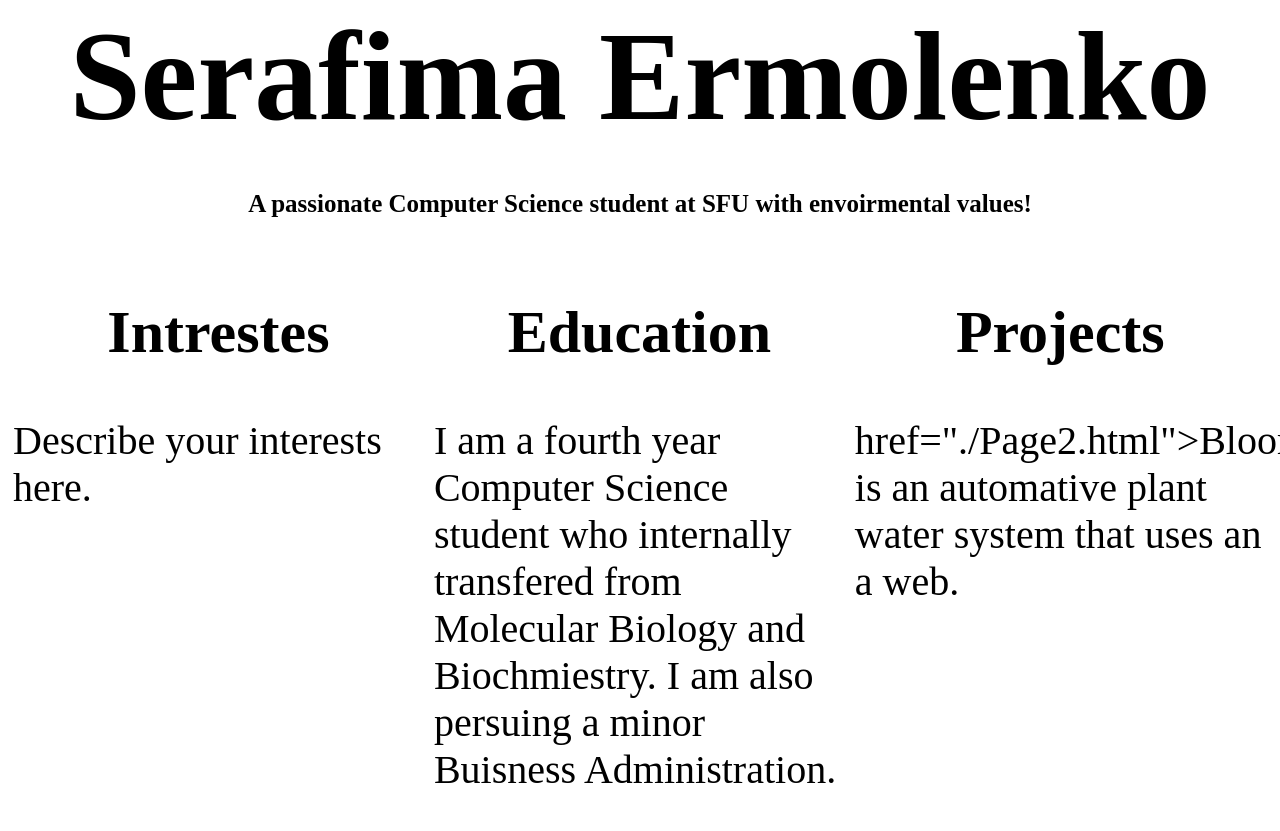
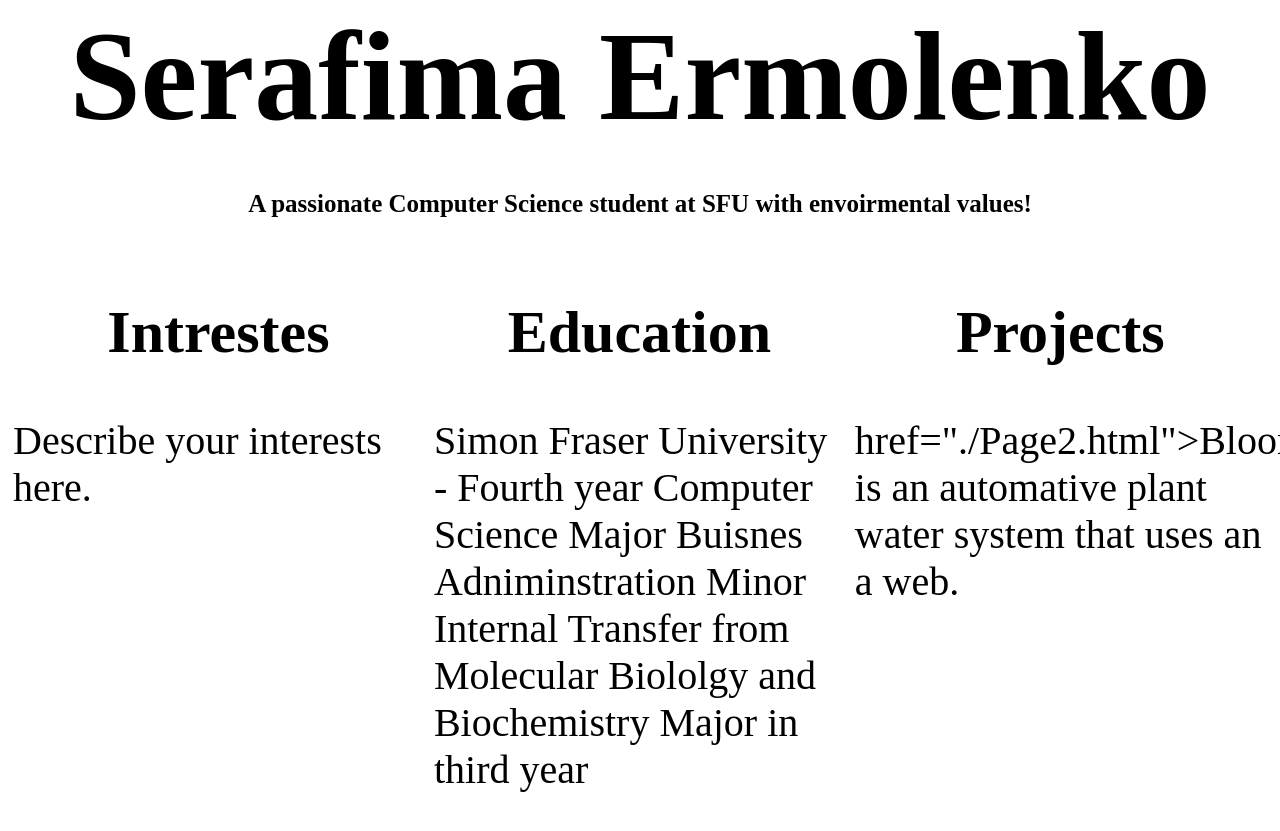
Before and after one commit to seraermolenko/personalwebsite, a plain HTML site: page index.html in a window 1280 px wide. Shown: the part 337-1168 px from the top of the page. Drawn offline with Linux system fonts and the light colour scheme.

Commit message:
Update index.html

```diff
--- a/index.html
+++ b/index.html
@@ -68,7 +68,10 @@
       </div>
       <div class="column">
         <h2><center>Education</center></h2>
-        <p>I am a fourth year Computer Science student who internally transfered from Molecular Biology and Biochmiestry. I am also persuing a minor Buisness Administration. </p>
+        <p> Simon Fraser University - Fourth year
+          Computer Science Major
+          Buisnes Adniminstration Minor
+          Internal Transfer from Molecular Biololgy and Biochemistry Major in third year</p>
       </div>
       <div class="column">
         <h2><center>Projects</center></h2>
```
